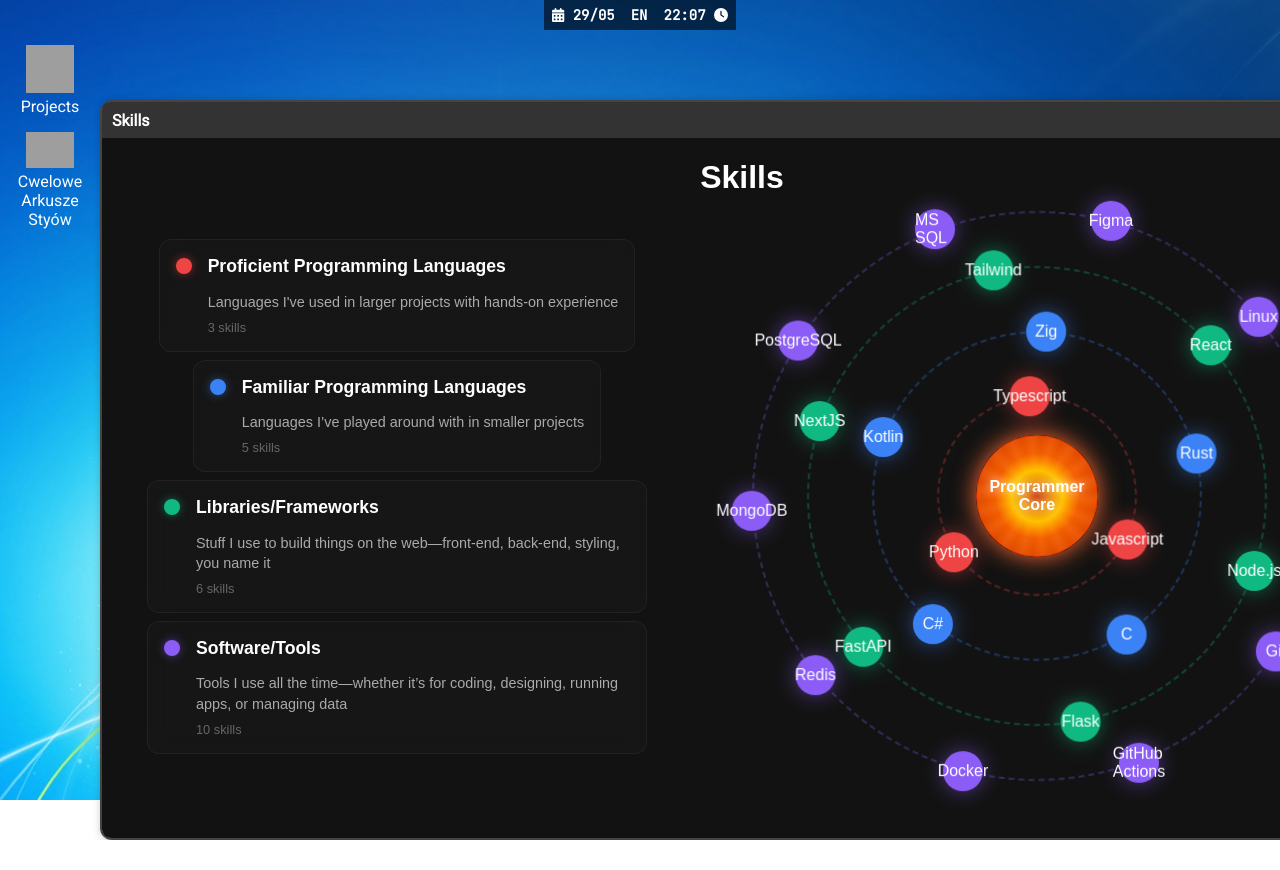
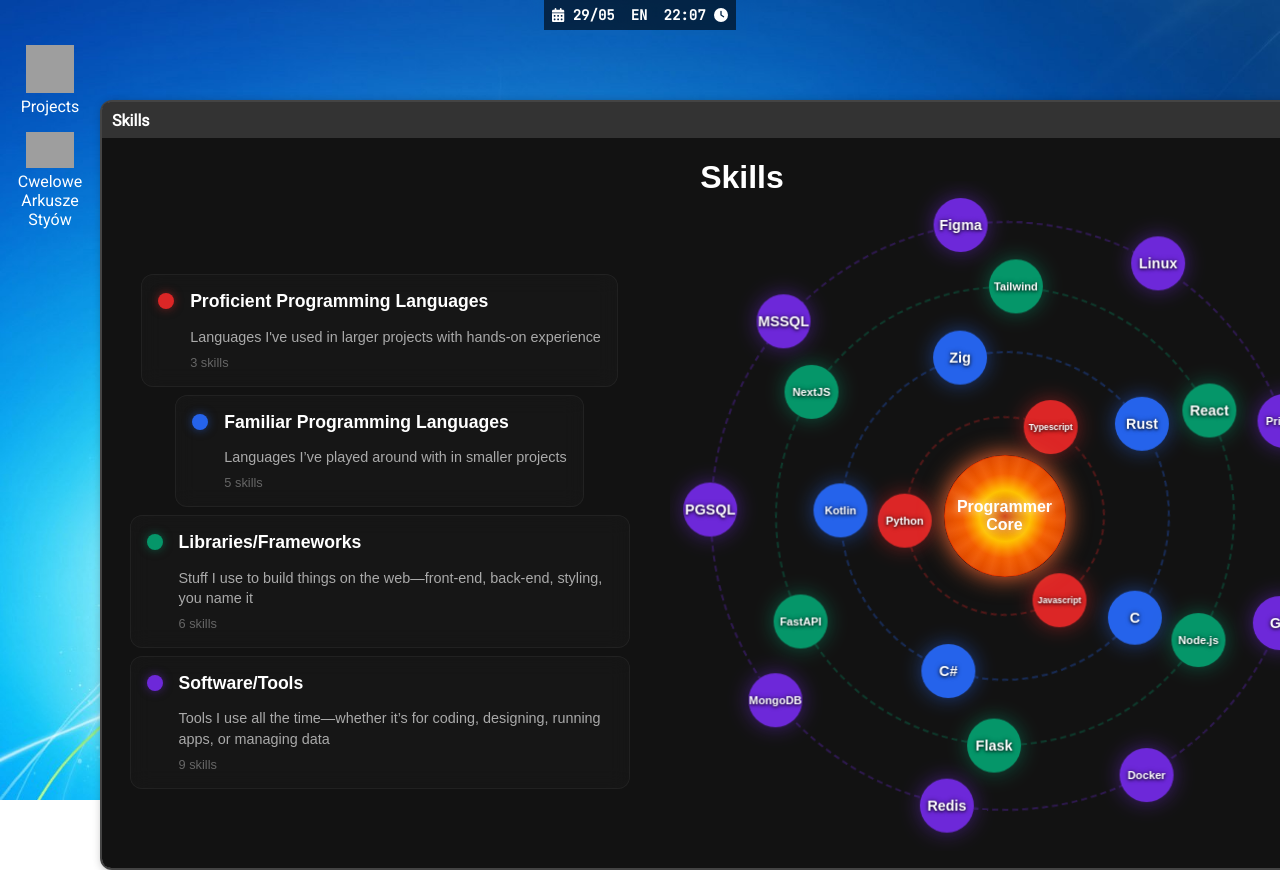
Before and after one commit to Qlesuga/portoflio, an Astro site: page / in a window 1280 px wide. Shown: the top 870 px of the page. Before the commit the page ends 840 px from the top, so only its background shows below. Built offline with nearby package versions, Linux system fonts and the light colour scheme; Astro itself is replaced by a stand-in of ours; grey boxes are pictures that could not be loaded.

Commit message:
make text more readable

```diff
--- a/src/components/SkillsPage.tsx
+++ b/src/components/SkillsPage.tsx
@@ -13,14 +13,14 @@ const Circles: Circle[] = [
     title: "Proficient Programming Languages",
     description:
       "Languages I've used in larger projects with hands-on experience",
-    color: "239, 68, 68",
+    color: "220, 38, 38",
     radius: 100,
     skills: ["Typescript", "Javascript", "Python"],
   },
   {
     title: "Familiar Programming Languages",
     description: "Languages I’ve played around with in smaller projects",
-    color: "59, 130, 246",
+    color: "37, 99, 235",
     radius: 165,
     skills: ["C", "C#", "Kotlin", "Zig", "Rust"],
   },
@@ -28,7 +28,7 @@ const Circles: Circle[] = [
     title: "Libraries/Frameworks",
     description:
       "Stuff I use to build things on the web—front-end, back-end, styling, you name it",
-    color: "16, 185, 129",
+    color: "5, 150, 105",
     radius: 230,
     skills: ["React", "Node.js", "Flask", "FastAPI", "NextJS", "Tailwind"],
   },
@@ -36,16 +36,15 @@ const Circles: Circle[] = [
     title: "Software/Tools",
     description:
       "Tools I use all the time—whether it’s for coding, designing, running apps, or managing data",
-    color: "139, 92, 246",
-    radius: 285,
+    color: "109, 40, 217",
+    radius: 295,
     skills: [
       "Git",
-      "GitHub Actions",
       "Docker",
       "Redis",
       "MongoDB",
-      "PostgreSQL",
-      "MS SQL",
+      "PGSQL",
+      "MSSQL",
       "Figma",
       "Linux",
       "Prisma",
@@ -53,7 +52,16 @@ const Circles: Circle[] = [
   },
 ];
 
+const BALL_SIZE = 54;
+
 export default function SkillsPage() {
+  const getFontSize = (text: string) => {
+    if (text.length <= 5) return "0.9rem";
+    if (text.length <= 8) return "0.7rem";
+    if (text.length <= 12) return "0.55rem";
+    return "0.6rem";
+  };
+
   const calculateBallPositions = (
     Amount: number,
     index: number,
@@ -65,7 +73,7 @@ export default function SkillsPage() {
     return [x, y];
   };
 
-  const BALL_ORBIT_SPEED = 0.3;
+  const BALL_ORBIT_SPEED = 0.2;
   const calculateSpinSpeed = (radius: number) => {
     return (2 * Math.PI * radius) / 100 / BALL_ORBIT_SPEED;
   };
@@ -73,13 +81,19 @@ export default function SkillsPage() {
   return (
     <div
       className="skills-container"
-      style={{ display: "flex", flexDirection: "column", alignItems: "center" }}
+      style={{
+        display: "flex",
+        flexDirection: "column",
+        alignItems: "center",
+      }}
     >
       <h1 className="skills-title" style={{ marginBottom: 0 }}>
         Skills
       </h1>
       <div
         style={{
+          minWidth: 1280,
+          minHeight: 640,
           display: "flex",
           flexDirection: "row",
           justifyContent: "space-around",
@@ -171,12 +185,15 @@ export default function SkillsPage() {
         </div>
         <div
           style={{
-            width: 600,
-            height: 600,
+            width: 670,
+            height: 670,
+            top: -15,
+            left: -15,
             display: "flex",
             justifyContent: "center",
             alignItems: "center",
             position: "relative",
+            overflow: "hidden",
           }}
         >
           {Circles.map((circle, i) => {
@@ -206,7 +223,7 @@ export default function SkillsPage() {
                     animation: `${i % 2 == 0 ? "spin" : "spin-reverse"} ${orbitSpeed}s linear infinite`,
                   }}
                 />
-                {circle.skills.map((ball, j) => {
+                {circle.skills.map((skill, j) => {
                   const [x, y] = calculateBallPositions(
                     circle.skills.length,
                     j,
@@ -218,19 +235,25 @@ export default function SkillsPage() {
                       className="ball"
                       style={{
                         position: "absolute",
-                        left: x - 20,
-                        top: y - 20,
-                        width: 40,
-                        height: 40,
+                        left: x - BALL_SIZE / 2,
+                        top: y - BALL_SIZE / 2,
+                        width: BALL_SIZE,
+                        height: BALL_SIZE,
+                        fontSize: getFontSize(skill),
+                        textShadow:
+                          "0 1px 3px rgba(0,0,0,0.8), 0 0 5px rgba(0,0,0,0.5)",
+                        fontWeight: "700",
                         backgroundColor: `rgb(${circle.color})`,
                         boxShadow: `0 0 20px rgba(${circle.color}, 0.5)`,
                         display: "flex",
                         justifyContent: "center",
                         alignItems: "center",
+                        textAlign: "center",
+                        flexDirection: "column",
                         animation: `${i % 2 == 0 ? "spin" : "spin-reverse"} ${rotationSpeed}s linear infinite`,
                       }}
                     >
-                      {ball}
+                      {skill}
                     </div>
                   );
                 })}
@@ -239,8 +262,8 @@ export default function SkillsPage() {
           })}
           <div
             style={{
-              width: "120px",
-              height: "120px",
+              width: 120,
+              height: 120,
               borderRadius: "50%",
               display: "flex",
               justifyContent: "center",
--- a/src/components/skillsPage.css
+++ b/src/components/skillsPage.css
@@ -1,12 +1,11 @@
 .skills-container {
-  height: 700px;
+  height: 730px;
   width: 1280px;
+  overflow: auto;
   border-radius: 0 0 9px 9px;
   margin: 0 auto;
   font-family: Robot, sans-serif;
   background-color: #121212;
-  overflow-y: hidden;
-  overflow-x: hidden;
   color: white;
 }
 
```
